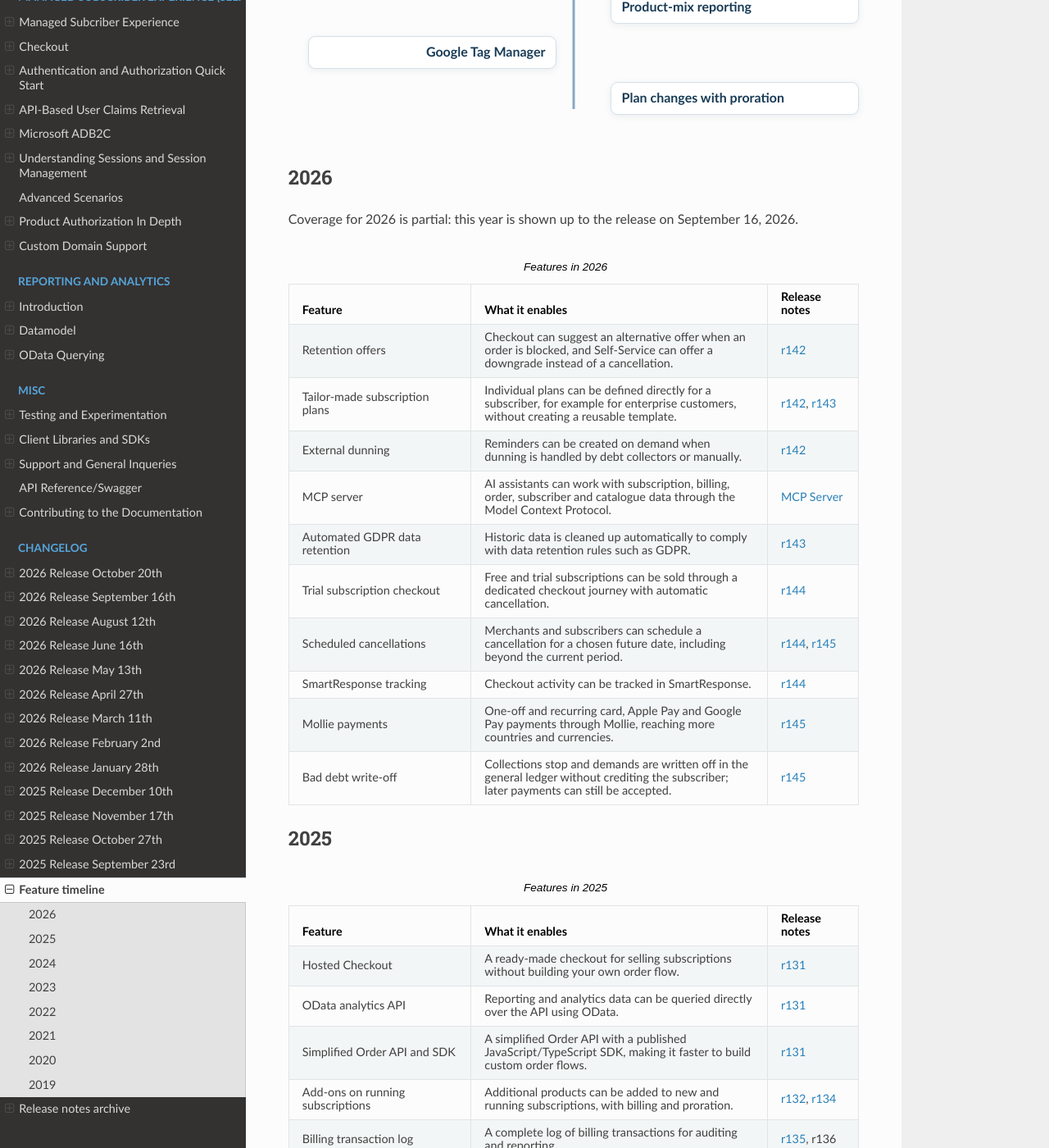
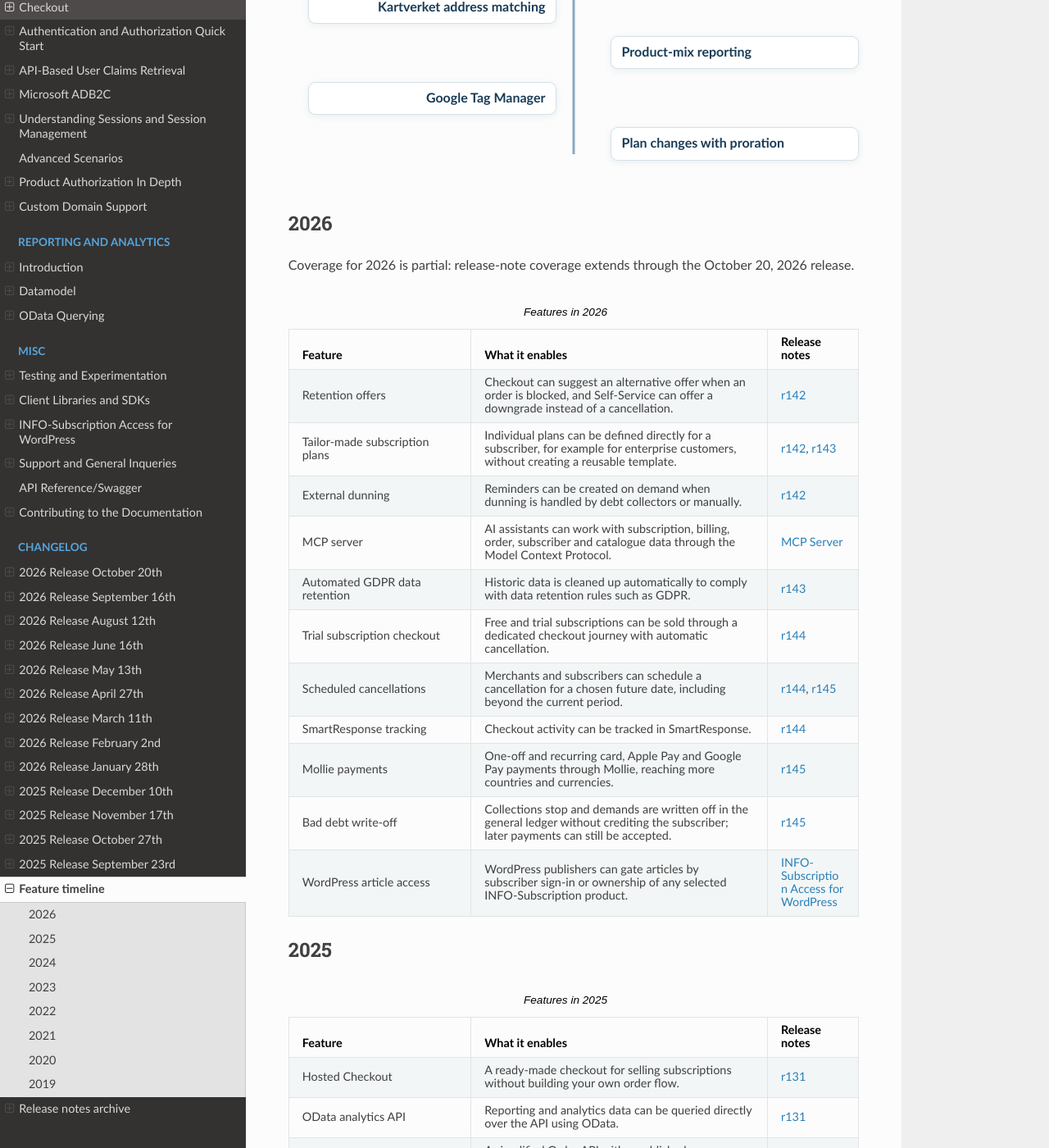
Before and after one commit to infosoftas/info-subscription-doc, a Sphinx documentation site: the page built from source/changelog/feature-timeline.rst, in a window 1280 px wide and 1400 px high, scrolled down 5459 px. Shown: the whole window at 82% size. Built offline with Sphinx 7.4.7 and the Read the Docs theme 3.1.0, drawn with Linux system fonts in a browser that asks for light colours; formulas are drawn with MathJax 3; some of the changed text lies outside the part shown.

Commit message:
Document WordPress article access
Co-authored-by: esbenbach <1378302+esbenbach@users.noreply.github.com>

```diff
--- a/source/changelog/feature-timeline.rst
+++ b/source/changelog/feature-timeline.rst
@@ -61,6 +61,7 @@ Feature timeline
    <li class="feature-history-item feature-history-right"><a class="feature-history-card" href="#feature-entry-2026-smartresponse-tracking"><strong>SmartResponse tracking</strong></a></li>
    <li class="feature-history-item feature-history-left"><a class="feature-history-card" href="#feature-entry-2026-mollie-payments"><strong>Mollie payments</strong></a></li>
    <li class="feature-history-item feature-history-right"><a class="feature-history-card" href="#feature-entry-2026-bad-debt-write-off"><strong>Bad debt write-off</strong></a></li>
+   <li class="feature-history-item feature-history-left"><a class="feature-history-card" href="#feature-entry-2026-wordpress-article-access"><strong>WordPress article access</strong></a></li>
    </ol>
    <div class="feature-history-year" id="timeline-year-2025"><span>2025</span></div>
    <ol class="feature-history-items">
@@ -162,7 +163,7 @@ Feature timeline
 2026
 ====
 
-Coverage for 2026 is partial: this year is shown up to the release on September 16, 2026.
+Coverage for 2026 is partial: release-note coverage extends through the October 20, 2026 release.
 
 .. list-table:: Features in 2026
    :header-rows: 1
@@ -221,6 +222,11 @@ Coverage for 2026 is partial: this year is shown up to the release on September
        Bad debt write-off
      - Collections stop and demands are written off in the general ledger without crediting the subscriber; later payments can still be accepted.
      - :ref:`r145 <changelog-r145>`
+   * - .. _feature-entry-2026-wordpress-article-access:
+
+       WordPress article access
+     - WordPress publishers can gate articles by subscriber sign-in or ownership of any selected INFO-Subscription product.
+     - :ref:`INFO-Subscription Access for WordPress <wordpress-access>`
 
 .. _feature-timeline-2025:
 
--- a/source/index.rst
+++ b/source/index.rst
@@ -86,6 +86,7 @@ Custom integrations against the raw API, for teams building their own checkout,
 
 * 🛒 :ref:`A custom subscription checkout <subscription-orders>`
 * 🔌 :ref:`My own content into a CMS or portal <auth-quick-start>`
+* 🔐 :ref:`WordPress article access <wordpress-access>`
 * 💳 :ref:`Recurring payments into my own flow <payment-methods-overview>`
 * |VippsMobilePayIcon| :ref:`A Vipps or MobilePay integration <provider-vipps>`
 * 🔄 :ref:`Subscription change handling (upgrades/downgrades) <subscription-plan-changes>`
@@ -217,6 +218,7 @@ For help, feedback, or to report issues, see :ref:`Support and Reporting Bugs <r
 
     testing-experimenting
     libraries-sdk
+    wordpress-plugin
     reporting-bugs
     API Reference/Swagger <https://api.info-subscription.com/swagger/>
     doc-contribution
```
Also changed, not shown: other parts of source/changelog/feature-timeline.rst (+1 -1 lines), source/wordpress-plugin.rst (added, +54 -0 lines).
